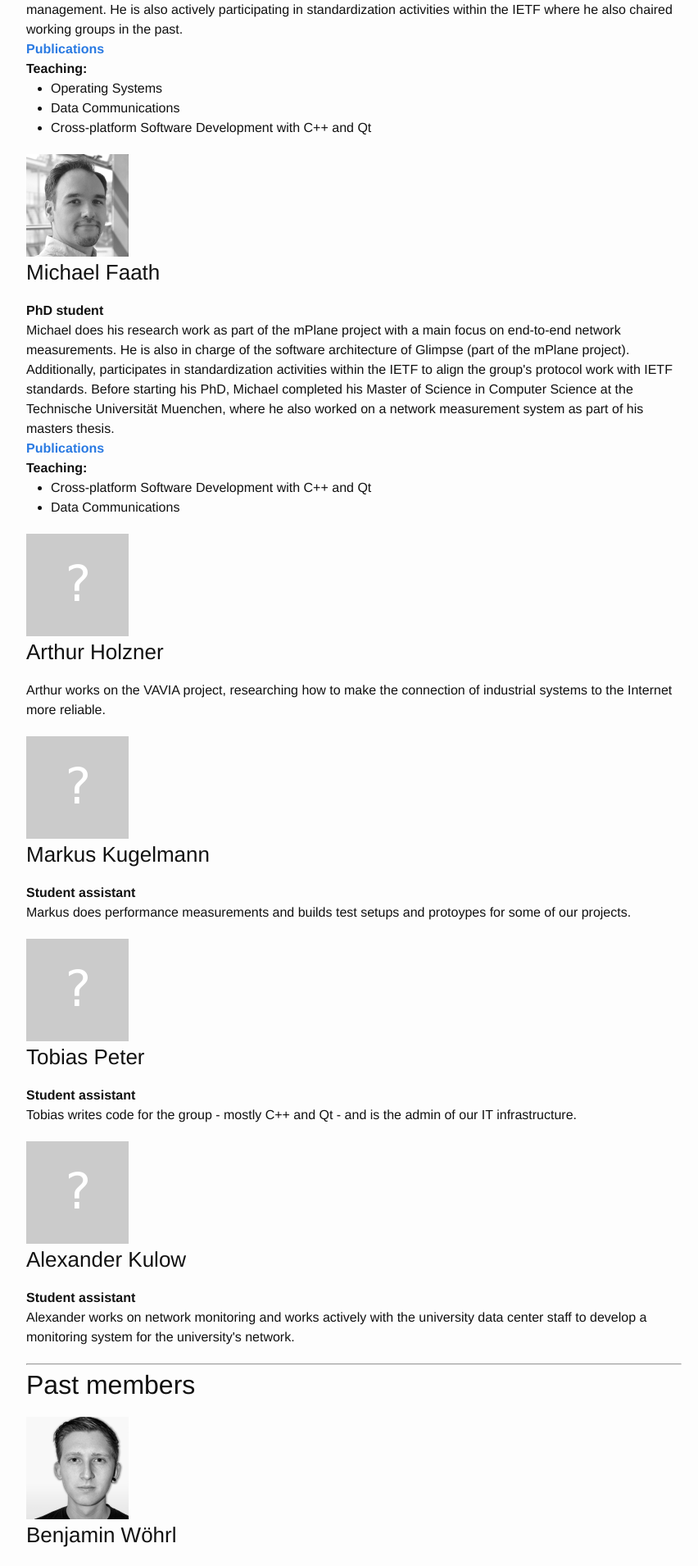
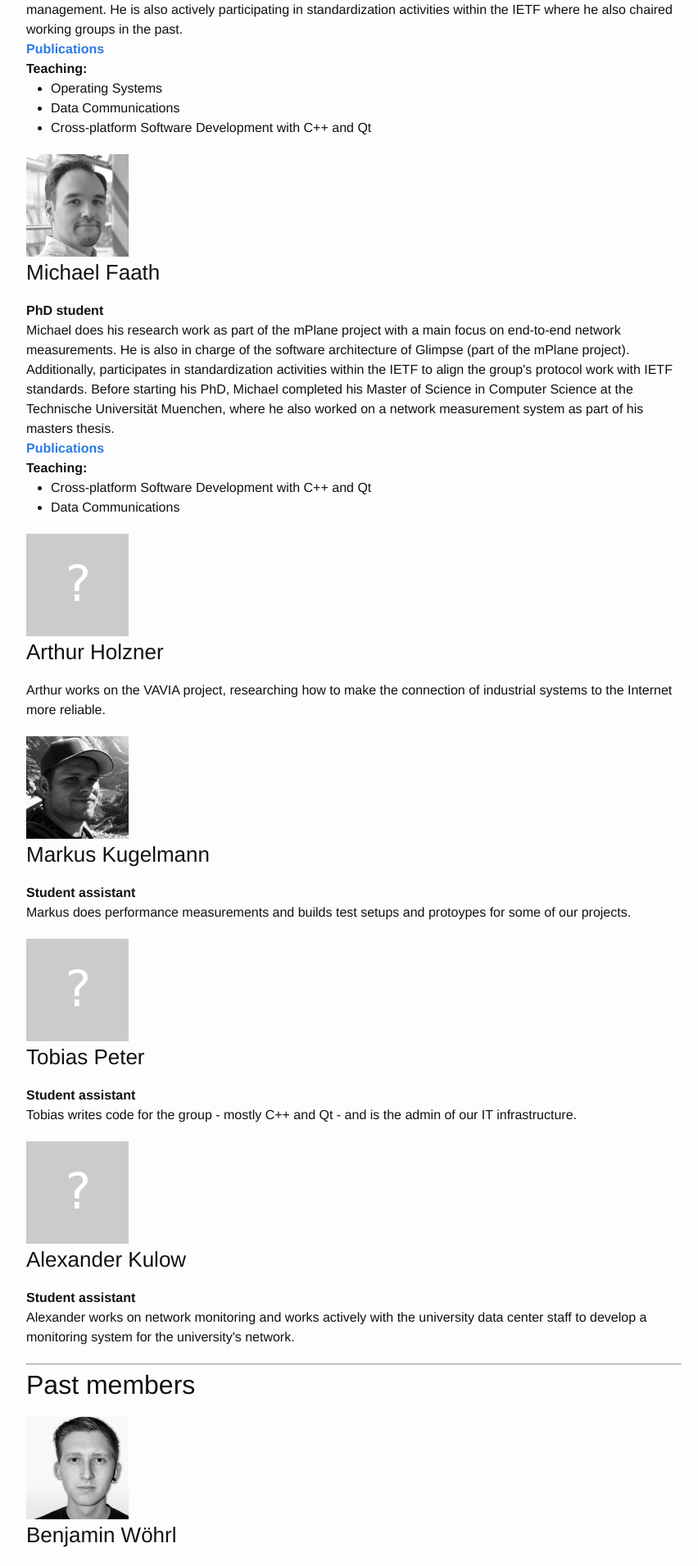
Before and after one commit to HSAnet/hsanet.github.io, a Jekyll site: the page built from members.md, in a window 1280 px wide. Shown: the part 569-2479 px from the top of the page at 82% size, without its empty margins (208-1060 px from the left). Built offline with Jekyll 4.4.1, drawn with Linux system fonts in a browser that asks for light colours.

Commit message:
added Markus' pic

```diff
--- a/_data/current_members.yml
+++ b/_data/current_members.yml
@@ -43,7 +43,7 @@
   role: Student assistant
   description: >
     Markus does performance measurements and builds test setups and protoypes for some of our projects.
-  photo: anon.png
+  photo: markus.png
   link:
   pubs:
 
```
Also changed, not shown: img/members/markus.png (added).
